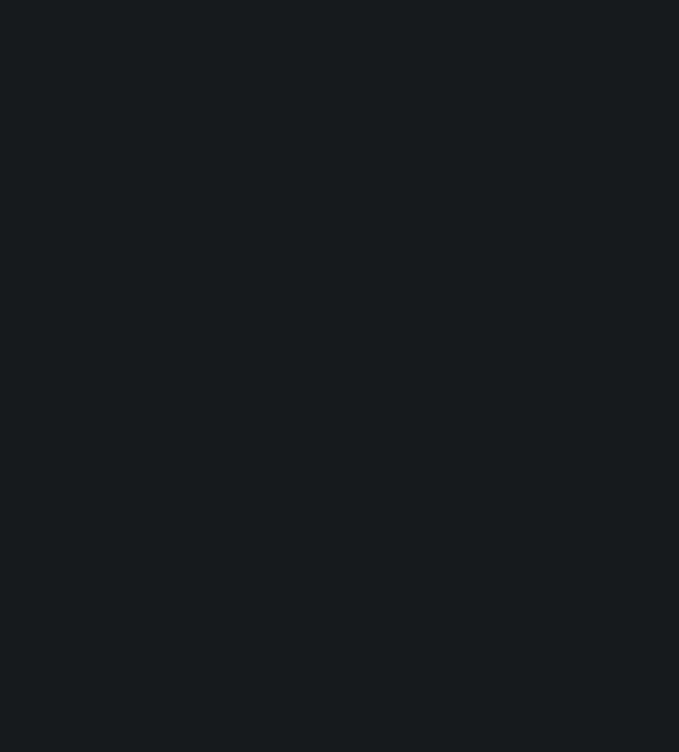
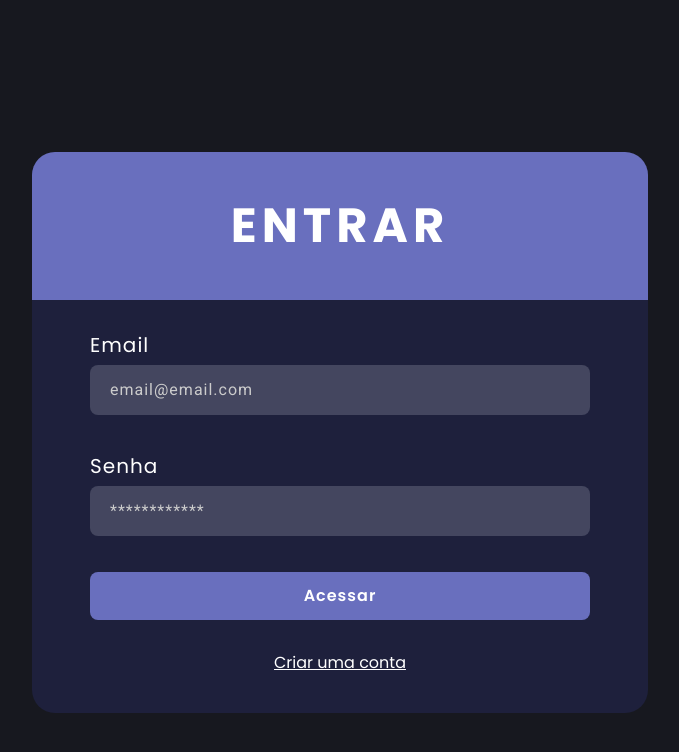
Before and after one commit to BrunoMonteiro25/chamados, a React (Create React App) app: page /login in a window 1280 px wide. Before the commit this address had no page. Shown: the top 752 px of the page, without its empty margins (300-979 px from the left). Built offline with nearby package versions, Linux system fonts and the light colour scheme.

Commit message:
Página de Login

```diff
--- a/src/App.js
+++ b/src/App.js
@@ -1,6 +1,7 @@
 import Home from './pages/Home'
 import Clientes from './pages/Clientes'
 import Config from './pages/Config'
+import Login from './pages/Login'
 import { BrowserRouter as Router, Routes, Route } from 'react-router-dom'
 
 function App() {
@@ -11,6 +12,7 @@
           <Route path="/" element={<Home />} />
           <Route path="/clientes" element={<Clientes />} />
           <Route path="/config" element={<Config />} />
+          <Route path="/login" element={<Login />} />
         </Routes>
       </Router>
     </>
--- a/src/components/Header/index.js
+++ b/src/components/Header/index.js
@@ -4,7 +4,6 @@
   AvatarCard,
   Container,
   NavLink,
-  Logout,
   Menu,
   DropdownButton,
   DropdownContent,
@@ -58,10 +57,10 @@
             <p>Configurações</p>
           </NavLink>
 
-          <Logout>
+          <NavLink to="/login" style={{ marginTop: '250px' }}>
             <Sair />
             <p>Sair</p>
-          </Logout>
+          </NavLink>
         </Menu>
       </Container>
     </>
--- a/src/global.css
+++ b/src/global.css
@@ -12,4 +12,5 @@
   background-color: #17181f;
   color: #fff;
   padding: 2rem;
+  overflow: hidden;
 }
--- /dev/null
+++ b/src/pages/Login/index.js
@@ -0,0 +1,40 @@
+import React from 'react'
+import {
+  Container,
+  TopDiv,
+  LoginForm,
+  BottomDiv,
+  Label,
+  Input,
+  NavLink,
+  NewAccount,
+} from './styles'
+import { useNavigate } from 'react-router-dom'
+
+const Login = () => {
+  const navigate = useNavigate()
+
+  function handleClick() {
+    navigate('/nova-conta')
+  }
+
+  return (
+    <Container>
+      <TopDiv>ENTRAR</TopDiv>
+      <BottomDiv>
+        <LoginForm>
+          <Label>Email</Label>
+          <Input type="text" placeholder="email@email.com" />
+          <Label style={{ marginTop: '20px' }}>Senha</Label>
+          <Input type="password" placeholder="************" />
+          <NavLink to="/">Acessar</NavLink>
+          <NewAccount onClick={handleClick}>
+            <p>Criar uma conta</p>
+          </NewAccount>
+        </LoginForm>
+      </BottomDiv>
+    </Container>
+  )
+}
+
+export default Login
--- /dev/null
+++ b/src/pages/Login/styles.js
@@ -0,0 +1,149 @@
+import styled from 'styled-components'
+import { NavLink as Link } from 'react-router-dom'
+
+export const Container = styled.div`
+  display: flex;
+  flex-direction: column;
+  align-items: center;
+  justify-content: center;
+  height: 100vh;
+  /* margin-top: 60px; */
+`
+
+export const TopDiv = styled.div`
+  width: 616px;
+  height: 148px;
+  background-color: #696fbe;
+  display: flex;
+  align-items: center;
+  justify-content: center;
+  color: #fff;
+  font-size: 48px;
+  border-radius: 23px 23px 0 0;
+  letter-spacing: 5px;
+  font-weight: bold;
+  font-family: 'Poppins', sans-serif;
+
+  @media screen and (max-width: 632px) {
+    width: 400px;
+  }
+
+  @media screen and (max-width: 410px) {
+    width: 330px;
+  }
+`
+
+export const BottomDiv = styled.div`
+  width: 616px;
+  height: 413px;
+  background-color: #1e203c;
+  display: flex;
+  justify-content: center;
+  border-radius: 0 0 23px 23px;
+
+  @media screen and (max-width: 632px) {
+    width: 400px;
+  }
+
+  @media screen and (max-width: 410px) {
+    width: 330px;
+  }
+`
+
+export const LoginForm = styled.form`
+  display: flex;
+  flex-direction: column;
+  width: 500px;
+  margin-top: 30px;
+  font-family: 'Poppins', sans-serif;
+
+  @media screen and (max-width: 632px) {
+    width: 300px;
+  }
+
+  @media screen and (max-width: 410px) {
+    width: 250px;
+  }
+`
+
+export const Label = styled.label`
+  font-size: 20px;
+  margin-bottom: 5px;
+  letter-spacing: 1px;
+  color: #fff;
+`
+
+export const Input = styled.input`
+  height: 50px;
+  padding-left: 20px;
+  font-size: 16px;
+  border: none;
+  margin-bottom: 16px;
+  border-radius: 8px;
+  letter-spacing: 1px;
+  background-color: #44465f;
+  color: #fff;
+  outline: none !important;
+
+  ::placeholder {
+    font-family: 'Roboto', sans-serif;
+    font-size: 16px;
+    color: #ccc;
+  }
+
+  :focus {
+    border: 2px solid #6f74c6;
+  }
+
+  ::selection {
+    background-color: #6f74c6;
+  }
+`
+
+export const NavLink = styled(Link)`
+  height: 48px;
+  width: 500px;
+  background-color: #696fbe;
+  color: #fff;
+  font-size: 16px;
+  font-weight: 600;
+  border: none;
+  border-radius: 8px;
+  cursor: pointer;
+  margin-top: 20px;
+  font-family: 'Poppins', sans-serif;
+  letter-spacing: 1px;
+  display: flex;
+  align-items: center;
+  justify-content: center;
+  text-decoration: none;
+
+  &:hover {
+    background-color: #6f74c6;
+  }
+
+  @media screen and (max-width: 632px) {
+    width: 300px;
+  }
+
+  @media screen and (max-width: 410px) {
+    width: 250px;
+  }
+`
+
+export const NewAccount = styled.div`
+  display: flex;
+  justify-content: center;
+  margin-top: 30px;
+
+  p {
+    color: #fff;
+    font-size: 16px;
+    text-decoration: underline;
+    cursor: pointer;
+  }
+
+  &:hover {
+    opacity: 0.9;
+  }
+`
```
